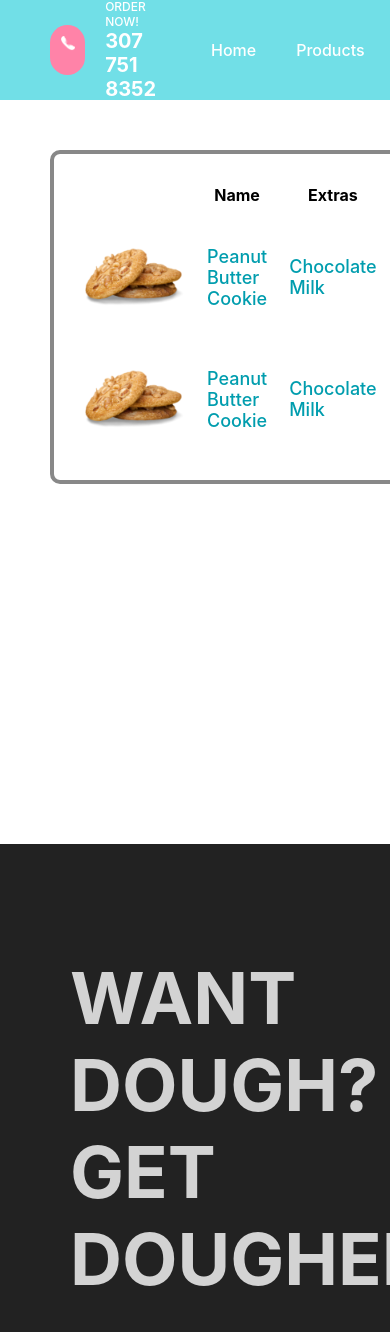
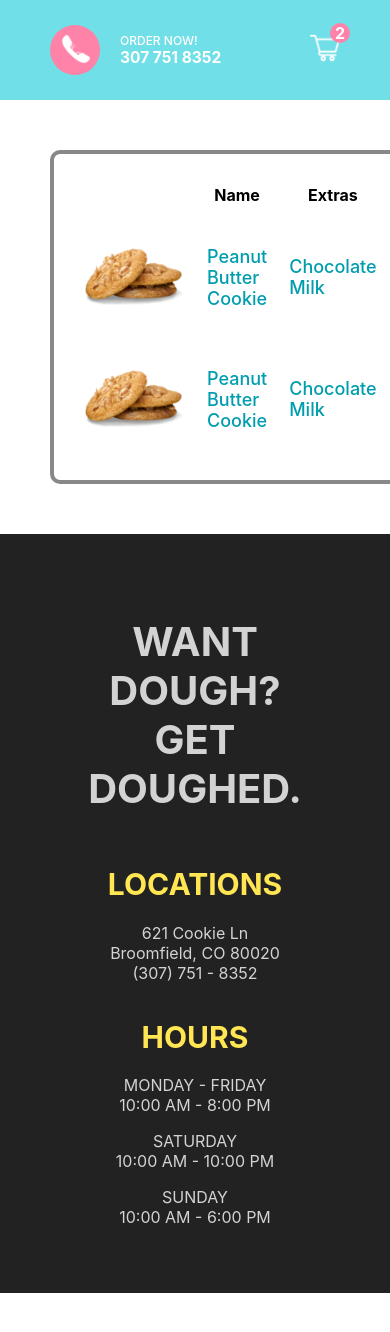
Before and after one commit to iam-saeed/cookie-delivery-app, a Next.js app: page /Cart in a window 390 px wide. Shown: the top 1332 px of the page. After the commit the page ends 1293 px from the top, so only its background shows below. Built offline with nearby package versions, Linux system fonts and the light colour scheme.

Commit message:
added responsive design to home page

```diff
--- a/components/Navbar.jsx
+++ b/components/Navbar.jsx
@@ -25,11 +25,11 @@ const Navbar = () => {
                 <li className={styles.listItem}>Contact</li>
 
             </ul>
-        <div className={styles.item}>
-            <div className={styles.cart}>
-            <Image src="/assets/cart.png" alt='logo' height="30px" width="30px" />
-            <div className={styles.counter}>2</div>
         </div>
+                <div className={styles.item}>
+                    <div className={styles.cart}>
+                    <Image src="/assets/cart.png" alt='logo' height="30px" width="30px" />
+                 <div className={styles.counter}>2</div>
         </div>
         </div>
         </div>
--- a/styles/Cart.module.css
+++ b/styles/Cart.module.css
@@ -1,5 +1,5 @@
 .container {
-    height: calc(100vh - 100px);
+
     padding: 50px;
     display: flex;
 }
--- a/styles/CookieCard.module.css
+++ b/styles/CookieCard.module.css
@@ -25,3 +25,19 @@
     text-align: center;
     color: #888;
 }
+
+@media screen and (max-width: 480px){
+    .container {
+        width: 100%;
+    }
+    .title {
+        font-size: 30px;
+        text-align: center;
+    }
+    .price {
+        font-size: 24px;
+    }
+    .desc {
+        font-size:24px;
+    }
+}
--- a/styles/Footer.module.css
+++ b/styles/Footer.module.css
@@ -33,3 +33,25 @@
     font-size: 72px;
     color: rgb(211, 211, 211);
 }
+
+@media screen and (max-width: 480px){
+    .container {
+        height: auto;
+        text-align: center;
+    }
+
+    .motto {
+        font-size: 40px;
+    }
+
+    .title {
+        font-size: 30px;
+    }
+
+    .item:first-child {
+        display: none;
+    }
+    .item {
+        flex-direction:  column;
+    }
+}
--- a/styles/Navbar.module.css
+++ b/styles/Navbar.module.css
@@ -76,3 +76,16 @@
     color: #fff;
     font-weight: bold;
 }
+
+@media screen and (max-width: 480px){
+    .item:nth-child(2) {
+        display: none;
+    }
+    .item:nth-child(1) {
+        flex: 3;
+    }
+    .text:last-child {
+        font-size: 15.5px;
+        font-weight: bold;
+    }
+}
--- a/styles/ProductList.module.css
+++ b/styles/ProductList.module.css
@@ -18,3 +18,15 @@
     align-items: center;
 
 }
+
+@media screen and (max-width: 480px) {
+    .title {
+        text-align: center;
+    }
+    .desc {
+        width: 90%;
+        text-align: center;
+    }
+
+
+}
--- a/styles/Slider.module.css
+++ b/styles/Slider.module.css
@@ -2,6 +2,7 @@
     height: calc(100vh - 100px);
     background-color: #FFE652;
     overflow: hidden;
+    position: relative;
 }
 
 .arrowContainer {
@@ -27,3 +28,10 @@
     height: 100%;
     position: relative;
 }
+
+
+@media screen and (max-width: 480px){
+    .container {
+        height: 50vh;
+    }
+}
```
